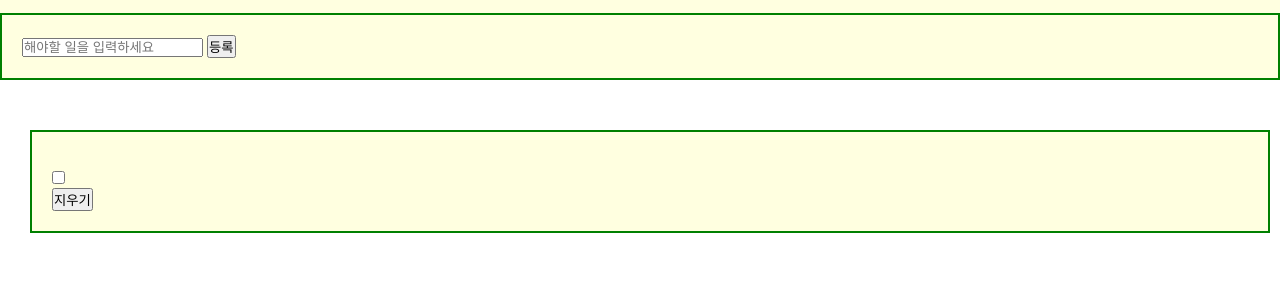
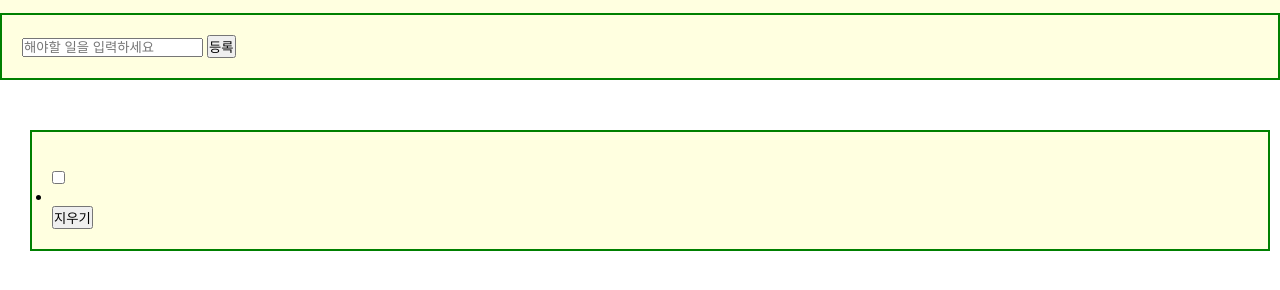
Before and after one commit to jjabsu/codesquad, a plain HTML site: page 3주/todo.html in a window 1280 px wide. Both pictures are taken after a click on the button "등록". Shown: the part 56-346 px from the top of the page. Drawn offline with Linux system fonts and the light colour scheme.

Commit message:
todo
css수정

```diff
--- a/3주/todo.css
+++ b/3주/todo.css
@@ -20,13 +20,10 @@
         margin: 0px auto;
     }
 
-    #list {
+
+    #ul {
         border: 2px solid green;
         background-color: lightyellow;
         padding: 20px;
         margin: 50px 10px 20px 30px;
     }
-
-    .li {
-        list-style: none;
-    }
--- a/3주/todo.js
+++ b/3주/todo.js
@@ -2,29 +2,34 @@ let inputBox = document.querySelector('#inputBox')
 let inputBtn = document.querySelector('#inputBtn')
 let ul = document.querySelector('#ul')
 
-inputBtn.onclick = function() {
+inputBtn.onclick = function () {
 
+    //br
     let newBr = document.createElement('br');
     ul.appendChild(newBr);
 
+    //체크박스
     let newCheckBox = document.createElement('input');
-    newCheckBox.type = 'checkbox'; //속성으로 타입넣기
-    newCheckBox.classList.add("checkBox") //메소드로 클래스명 넣기
+    newCheckBox.type = 'checkbox';
+    newCheckBox.classList.add("checkBox")
     ul.appendChild(newCheckBox);
 
+    //ul에 li태그로 todo넣어주기
     let toDo = inputBox.value;
     let newLi = document.createElement('LI');
-    newLi.classList.add("li") //메소드로 클래스명 넣기
+    newLi.classList.add("li")
     newLi.innerHTML = toDo;
     ul.appendChild(newLi);
+    toDo.innerHTML = '';
 
+    //지우기 버튼
     let newBtn = document.createElement('BUTTON');
-    newBtn.className = 'deleteBtn' //속성으로 클래스명 넣기
+    newBtn.className = 'deleteBtn'
     newBtn.innerHTML = '지우기'
     ul.appendChild(newBtn)
 
     //체크박스 누르면 글자에 줄추가
-    newCheckBox.onclick = function() {
+    newCheckBox.onclick = function () {
         if (newLi.innerHTML === toDo) {
             newLi.innerHTML = '<del>' + toDo + '</del>'
         } else {
@@ -32,23 +37,19 @@ inputBtn.onclick = function() {
         }
     }
 
-    //지우기버튼 누르면 항목지우기
+    //지우기
     // newBtn.onclick = function () {
     //     newCheckBox.remove();
     //     newLi.remove();
     //     newBtn.remove();
     // }
 
-
+    //지우기 //addEventListener
     function del() {
+        newBr.remove();
         newCheckBox.remove();
         newLi.remove();
         newBtn.remove();
     }
-
     newBtn.addEventListener("click", del)
 }
-
-
-
-/////////////
```
